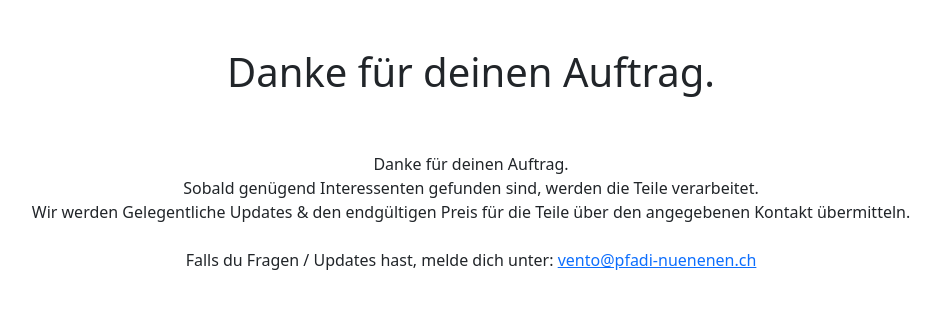
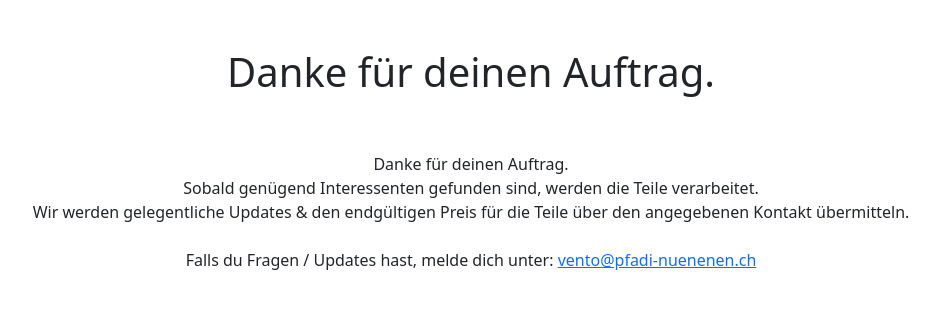
Before and after one commit to Vento-Nuenenen/miniMarket, a PHP site: page /success.php in a window 1280 px wide. Shown: the top 309 px of the page, without its empty margins (169-1110 px from the left). Run offline with PHP 8.4, Linux system fonts and the light colour scheme; some libraries are stand-ins or nearby versions.

Commit message:
Update success.php

```diff
--- a/success.php
+++ b/success.php
@@ -1,8 +1,3 @@
-<?php
-
-?>
-
-
 <!DOCTYPE html>
 <html lang="de">
 <head>
@@ -23,13 +18,16 @@
             </div>
 
             <br />
+            <div class="container-fluid text-center">
+
+            </div>
             <br />
 
             <div class="container-fluid text-center">
               <p>
                   Danke für deinen Auftrag. <br />
                   Sobald genügend Interessenten gefunden sind, werden die Teile verarbeitet. <br />
-                  Wir werden Gelegentliche Updates & den endgültigen Preis für die Teile über den angegebenen Kontakt übermitteln. <br />
+                  Wir werden gelegentliche Updates & den endgültigen Preis für die Teile über den angegebenen Kontakt übermitteln. <br />
                   <br />
                   Falls du Fragen / Updates hast, melde dich unter: <a href="mailto:vento@pfadi-nuenenen.ch">vento@pfadi-nuenenen.ch</a> <br />
               </p>
```
